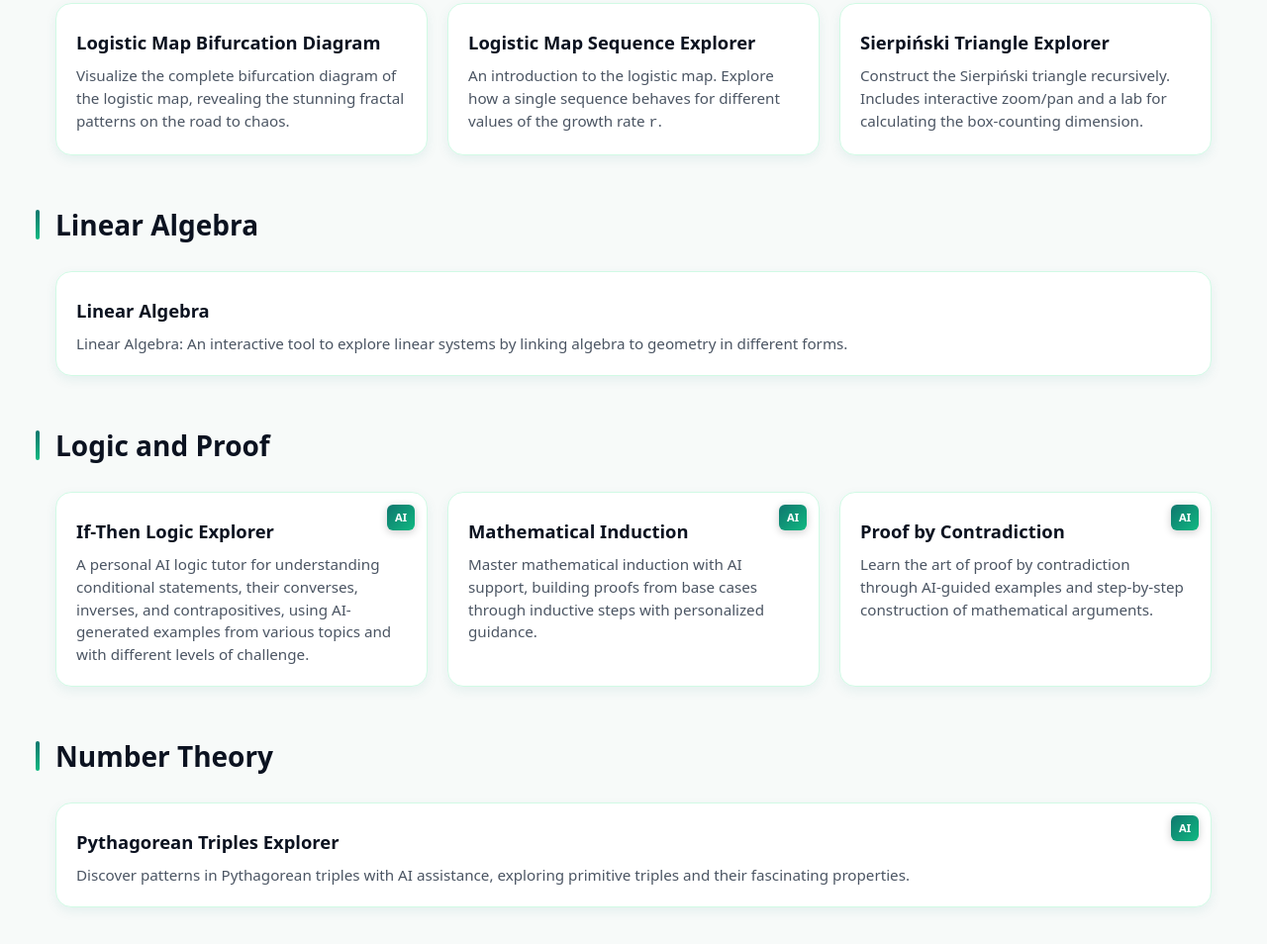
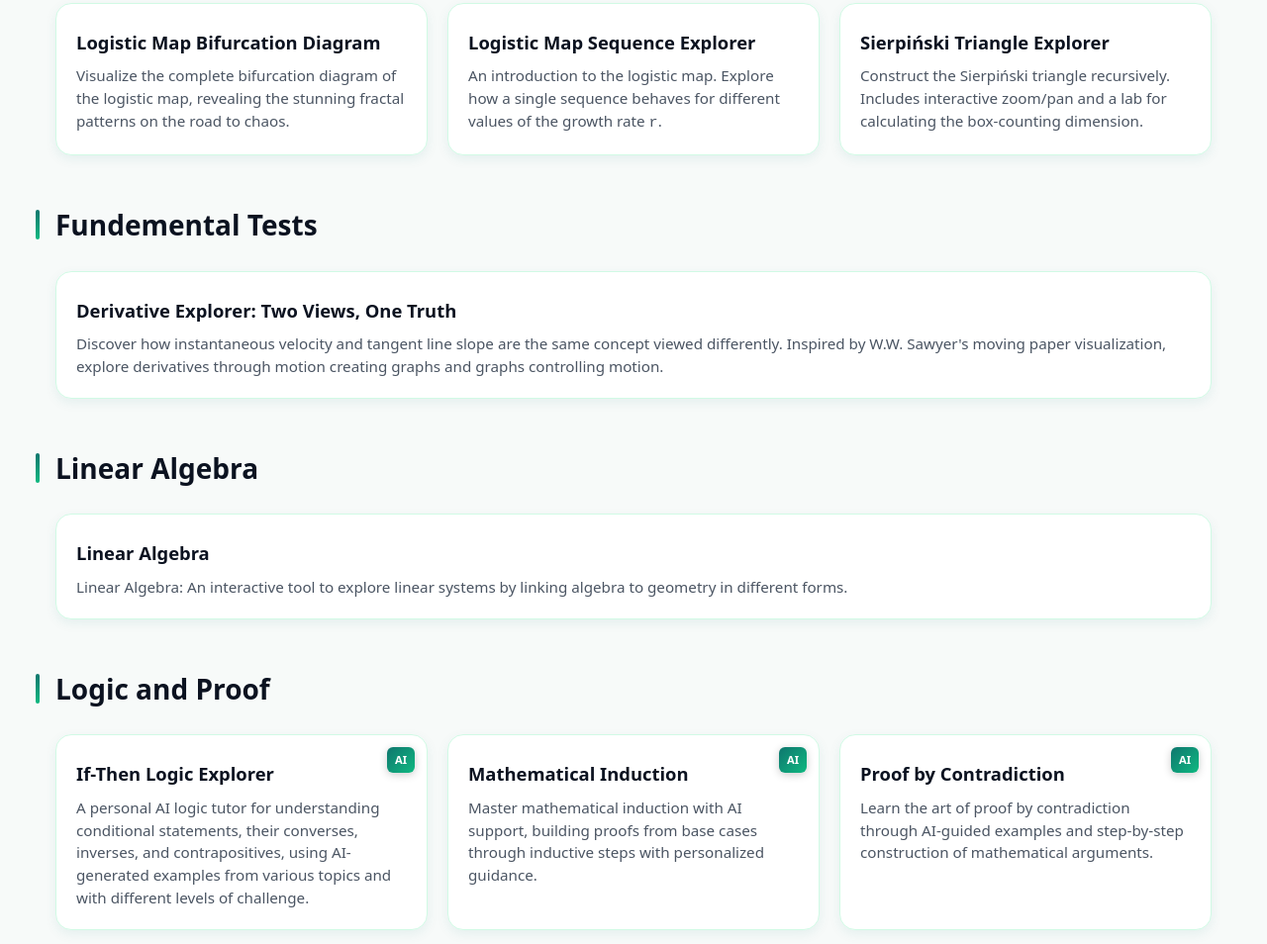
Before and after one commit to asghariamir/asghariamir.github.io, a plain HTML site: page index.html in a window 1280 px wide. Shown: the part 1290-2244 px from the top of the page at 99% size. Drawn offline with Linux system fonts and the light colour scheme.

Commit message:
Add Fundamental Tests section to index.html
Added a new section for Fundamental Tests with a description and link.

```diff
--- a/index.html
+++ b/index.html
@@ -548,7 +548,15 @@
       </a>
     </div>
   </section>
-
+<section id="lecturs">
+    <h2>Fundemental Tests</h2>
+    <div class="grid">
+      <a class="card" href="/fundemental-tests/">
+        <h3>Derivative Explorer: Two Views, One Truth</h3>
+        <p>Discover how instantaneous velocity and tangent line slope are the same concept viewed differently. Inspired by W.W. Sawyer's moving paper visualization, explore derivatives through motion creating graphs and graphs controlling motion.</p>
+      </a>
+              </div>
+  </section>
   <section id="linear-algebra">
     <h2>Linear Algebra</h2>
     <div class="grid">
```
